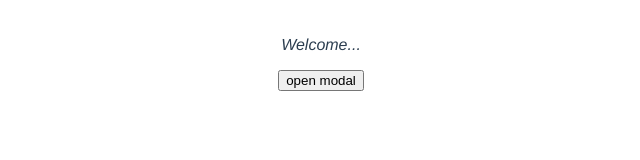
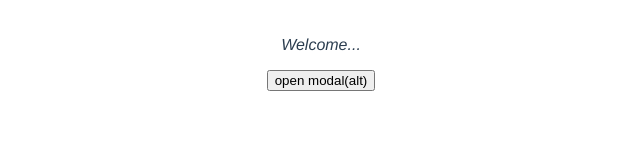
Before and after one commit to ollykr/vue-3-firebase-w-net-ninja, a Vue app: page / in a window 1280 px wide. Shown: the part 131-291 px from the top of the page, without its empty margins (319-959 px from the left). Built offline with nearby package versions, Linux system fonts and the light colour scheme.

Commit message:
click modifiers example

```diff
--- a/src/App.vue
+++ b/src/App.vue
@@ -1,5 +1,6 @@
-<!-- Notes about Lesson 26 -->
-<!-- Custom event can be fired (emitted) from a component (e.g Modal.vue) and then it can be listened to from a parent component (e.g App.vue)  -->
+<!-- Notes about Lesson 27 -->
+<!-- We want to click on a backfrop element itself, not on its children, to close modal  -->
+<!-- Click modifiers modify how click event registers and when we react to them  -->
 
 <!-- Template refs allow us to store a reference to a DOM element inside a variable, once we have that refs, we can use regular JS methods and properties, e.g change classes, styles, text content, etc  -->
 
@@ -28,7 +29,8 @@
 		<!-- @close means we are listening to this custom event emitting from Modal.vue -->
 		<Modal :header="header" :text="text" theme="sale" @close="toggleModal" />
 	</div>
-	<button @click="toggleModal">open modal</button>
+	<!-- @click.alt means that the modal opens only on alt clicking -->
+	<button @click.alt="toggleModal">open modal(alt)</button>
 </template>
 
 <script>
--- a/src/components/Modal.vue
+++ b/src/components/Modal.vue
@@ -2,7 +2,8 @@
 <template>
 	<!-- A semitransparent backdrop behind a modal -->
 	<!-- Clicking the backdrop, close the modal -->
-	<div class="backdrop" @click="closeModal">
+	<!-- @click.self means that only paremt backfrop element can be clicked to close the modal -->
+	<div class="backdrop" @click.self="closeModal">
 		<!-- It doesn't matter that we have 2 classes, data bound (dynamic) and static -->
 		<!-- Pass in an object to data bound class, its value is CSS class "sale", 'theme' is a prop, conditional boolen, if them is 'sale', apply certain style -->
 		<div class="modal" :class="{ sale: theme === 'sale' }">
```
